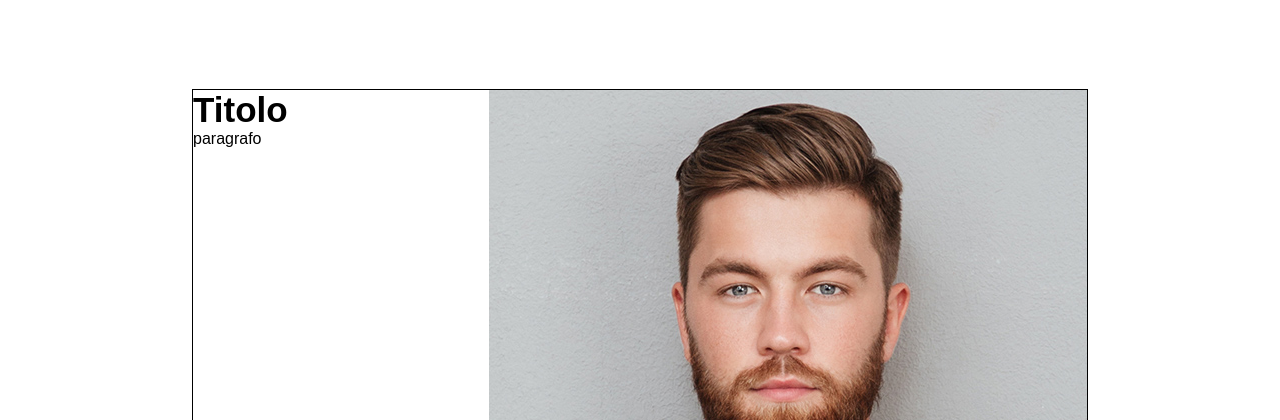
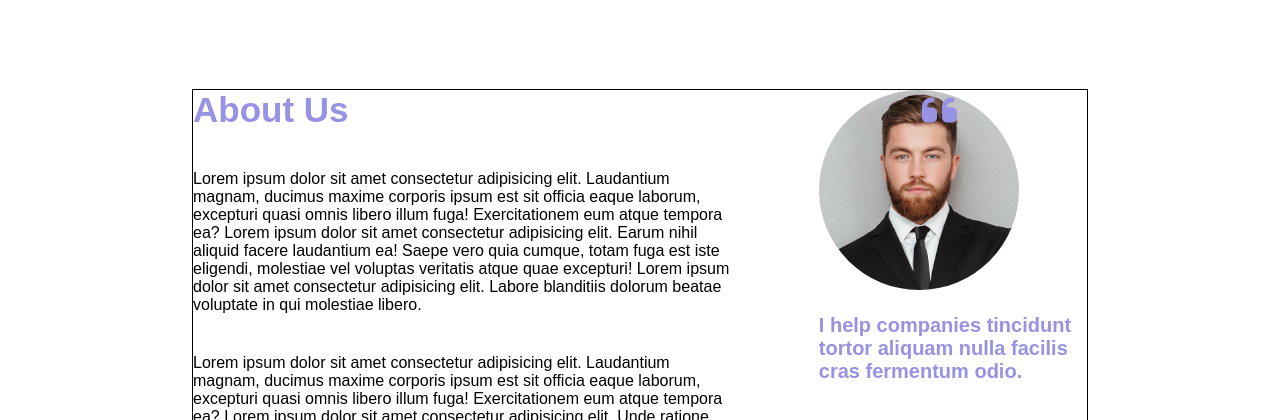
Before and after one commit to RominaMalimban/htmlcss-responsive-layout, a plain HTML site: page index.html in a window 1280 px wide. Shown: the part 4330-4750 px from the top of the page. Drawn offline with Linux system fonts and the light colour scheme.

Commit message:
bozza section 5

```diff
--- a/css/style.css
+++ b/css/style.css
@@ -16,6 +16,8 @@ img{
 
 h2{
     font-size: 35px;
+    color: #9792e4;
+
 }
 
 h3{
@@ -80,6 +82,8 @@ header .m-ctr{
     background-color: #fff;
     color: black;
 }
+
+
 
 /* regole main */
 
@@ -204,7 +208,6 @@ section{
 }
 
 #testimonials h2{
-    color: #9792e4;
     margin: 40px 0;
 }
 
@@ -262,7 +265,7 @@ section{
     border: 1px solid black;
 }
 
-.benefit h2, .benefit h3{
+.benefit h3{
     color: #9792e4;
 }
 
@@ -277,9 +280,52 @@ section{
     margin-top: 20px;
 }
 
-.about{
+#about-us{
     display: flex;
     justify-content: space-between;
+}
+
+.text-about{
+    width: 60%;
+}
+
+.img-about{
+    width: 30%;
+}
+
+.text-about .mg{
+    margin: 40px 0;
+}
+
+.img-about img{
+    height: 200px;
+    width: 200px;
+    border-radius: 50%;
+
+}
+
+.quote{
+    position: relative;
+    top: 0;
+    right: 0;
+
+}
+.img-about .fa-quote-left{
+    display: inline-block;
+    font-size: 40px;
+    position: absolute;
+    top: 0;
+    right: 130px;
+}
+
+.img-about p{
+    margin: 20px 0 ;
+    font-size: 20px;
+}
+
+
+.txt-violet{
+    color: #9792e4;
 }
 
 /* regole footer */
--- a/index.html
+++ b/index.html
@@ -239,15 +239,33 @@
         <!-- chiusra section 4 -->
 
         <!-- section 5 -->
-        <section id="about-us" class="container about">
-            <div>
-                <h2>Titolo</h2>
-                <p>paragrafo</p>
+        <section id="about-us" class="container">
+            <div class="text-about">
+
+                <h2>About Us</h2>
+                <p class="mg">
+                    Lorem ipsum dolor sit amet consectetur adipisicing elit. Laudantium magnam, ducimus maxime corporis ipsum est sit officia eaque laborum, excepturi quasi omnis libero illum fuga! Exercitationem eum atque tempora ea? Lorem ipsum dolor sit amet consectetur adipisicing elit. Earum nihil aliquid facere laudantium ea! Saepe vero quia cumque, totam fuga est iste eligendi, molestiae vel voluptas veritatis atque quae excepturi! Lorem ipsum dolor sit amet consectetur adipisicing elit. Labore blanditiis dolorum beatae voluptate in qui molestiae libero.
+                </p>
+
+                <p>
+                    Lorem ipsum dolor sit amet consectetur adipisicing elit. Laudantium magnam, ducimus maxime corporis ipsum est sit officia eaque laborum, excepturi quasi omnis libero illum fuga! Exercitationem eum atque tempora ea? Lorem ipsum dolor sit amet consectetur adipisicing elit. Unde ratione consequatur, ad excepturi laboriosam nobis impedit in! Quibusdam officiis qui debitis repudiandae aperiam. Aperiam autem pariatur sed? Deserunt, sit possimus. Lorem ipsum dolor sit amet consectetur adipisicing elit. Labore blanditiis dolorum beatae voluptate in qui molestiae libero.
+                </p>
             </div>
-            <div>
-                <div>
+
+            <div class="img-about">
+                <div class="quote">
                     <img src="img/about.jpg" alt="immagine uomo">
+                    <i class="fa-solid fa-quote-left txt-violet"></i>
                 </div>
+
+                <p class="txt-violet">
+                    <strong>I help companies tincidunt tortor aliquam nulla facilis cras fermentum odio.</strong>
+                </p>
+
+                <a href="#" class="btn violet">
+                    <i class="fa-brands fa-linkedin"></i>
+                    Find me on linkedin
+                </a>
             </div>
         </section>
 
```
